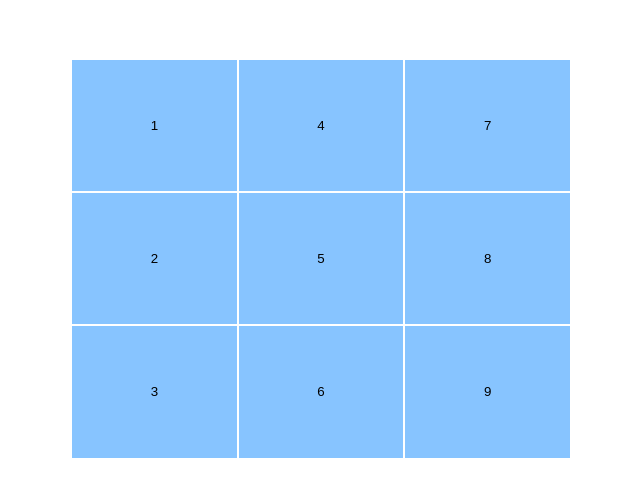
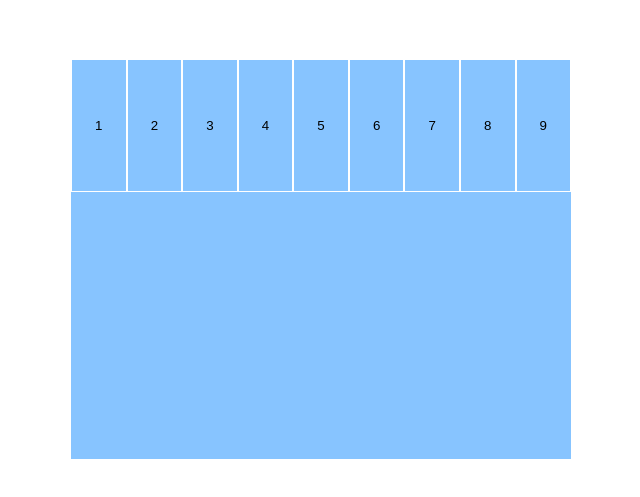
Before and after one commit to thisissonali/TICTACTOE, a React (Vite) app: page / in a window 1280 px wide. Shown: the part 141-638 px from the top of the page, without its empty margins (319-959 px from the left). Built offline with nearby package versions, Linux system fonts and the light colour scheme.

Commit message:
new commit

```diff
--- a/src/App.css
+++ b/src/App.css
@@ -15,6 +15,9 @@
   height: 50%;
   background-color: #87C4FF;
 }
+.row{
+  display: flex;
+}
 .cell-cont{
   height: 33.3%;
   border: 1px solid white;
--- a/src/App.jsx
+++ b/src/App.jsx
@@ -8,6 +8,12 @@ function App() {
   const [chance, setChance] = useState('');
   const [isSelected, setIsSelected] = useState(false);
 
+  const EMPTY = 0;
+  const ZERO = 1;
+  const CROSS = 2;
+
+  const [grid, setGrid] = useState(Array(9).fill(EMPTY));
+
   useEffect(() => {
     if (count % 2 !== 0) {
       setChance('red')
@@ -16,11 +22,14 @@ function App() {
     }
     console.log(count);
   }, [count]);
-
+  console.log(grid.length);
   return (
     <div className="box-cont">
       <div className="container">
         <div className="row">
+          {
+            grid.map((cell, index) => {
+              return (
                 <button
                   onClick={() => {
                     setCount((prevCount) => prevCount + 1);
@@ -29,93 +38,14 @@ function App() {
                   }}
                   className={`cell-cont ${isSelected ? chance : ""}`}
                 >
-            1
+                  {index+1}
                 </button>
-          <button
-            onClick={() => {
-              setCount((prevCount) => prevCount + 1);
-              setIsSelected(true);
-              console.log("Button Clicked. New Count:", count + 1);
-            }}
-            className={`cell-cont ${isSelected ? chance : ""}`}
-          >
-            2
-          </button>
-          <button
-            onClick={() => {
-              setCount((prevCount) => prevCount + 1);
-              setIsSelected(true);
-              console.log("Button Clicked. New Count:", count + 1);
-            }}
-            className={`cell-cont ${isSelected ? chance : ""}`}
-          >
-            3
-          </button>
+              )
+
+            })
+          }
         </div>
-        <div className="row">
-          <button
-            onClick={() => {
-              setCount((prevCount) => prevCount + 1);
-              setIsSelected(true);
-              console.log("Button Clicked. New Count:", count + 1);
-            }}
-            className={`cell-cont ${isSelected ? chance : ""}`}
-          >
-            4
-          </button>
-          <button
-            onClick={() => {
-              setCount((prevCount) => prevCount + 1);
-              setIsSelected(true);
-              console.log("Button Clicked. New Count:", count + 1);
-            }}
-            className={`cell-cont ${isSelected ? chance : ""}`}
-          >
-            5
-          </button>
-          <button
-            onClick={() => {
-              setCount((prevCount) => prevCount + 1);
-              setIsSelected(true);
-              console.log("Button Clicked. New Count:", count + 1);
-            }}
-            className={`cell-cont ${isSelected ? chance : ""}`}
-          >
-            6
-          </button>
-        </div>
-        <div className="row">
-          <button
-            onClick={() => {
-              setCount((prevCount) => prevCount + 1);
-              setIsSelected(true);
-              console.log("Button Clicked. New Count:", count + 1);
-            }}
-            className={`cell-cont ${isSelected ? chance : ""}`}
-          >
-            7
-          </button>
-          <button
-            onClick={() => {
-              setCount((prevCount) => prevCount + 1);
-              setIsSelected(true);
-              console.log("Button Clicked. New Count:", count + 1);
-            }}
-            className={`cell-cont ${isSelected ? chance : ""}`}
-          >
-            8
-          </button>
-          <button
-            onClick={() => {
-              setCount((prevCount) => prevCount + 1);
-              setIsSelected(true);
-              console.log("Button Clicked. New Count:", count + 1);
-            }}
-            className={`cell-cont ${isSelected ? chance : ""}`}
-          >
-            9
-          </button>
-        </div>
+
       </div>
     </div>
   );
```
Lines whose indentation alone changed are shown as unchanged.
